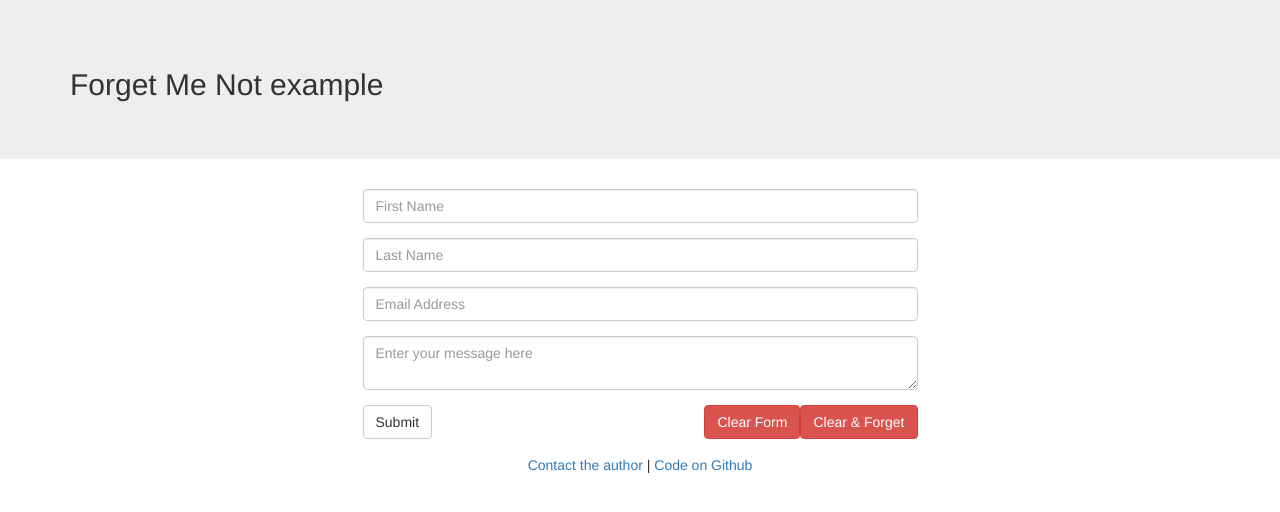
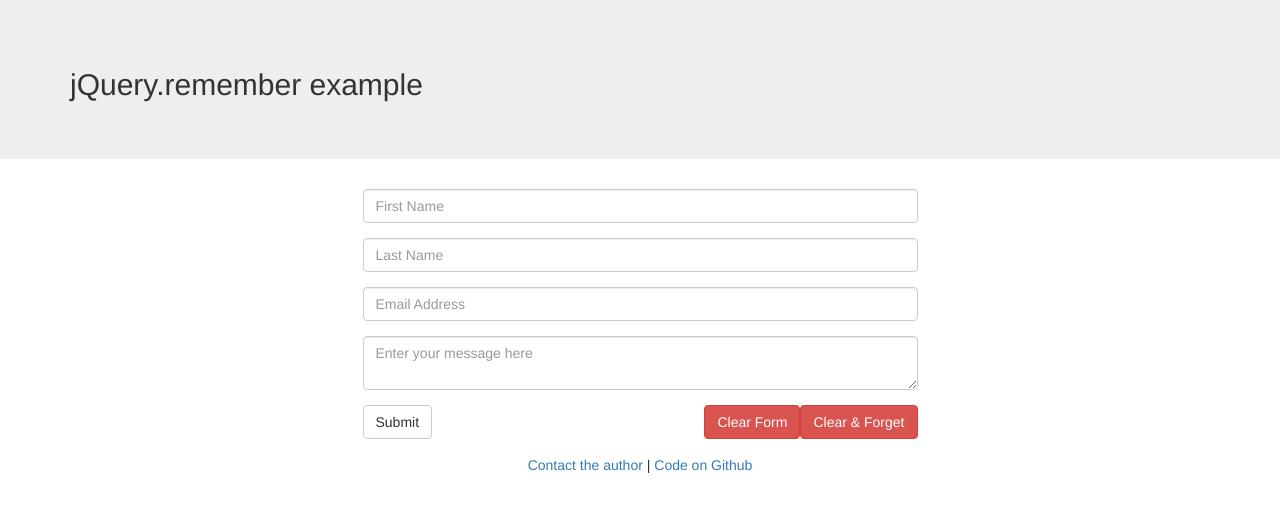
Before and after one commit to bcruddy/jQuery.remember, a website: page src/example/index.html in a window 1280 px wide. Drawn offline with nearby package versions, Linux system fonts and the light colour scheme.

Commit message:
Update index.html

```diff
--- a/src/example/index.html
+++ b/src/example/index.html
@@ -9,7 +9,7 @@
 <body>
 <div class="jumbotron">
     <div class="container">
-        <h2>Forget Me Not example</h2>
+        <h2>jQuery.remember example</h2>
     </div>
 </div>
 <div class="container">
```
